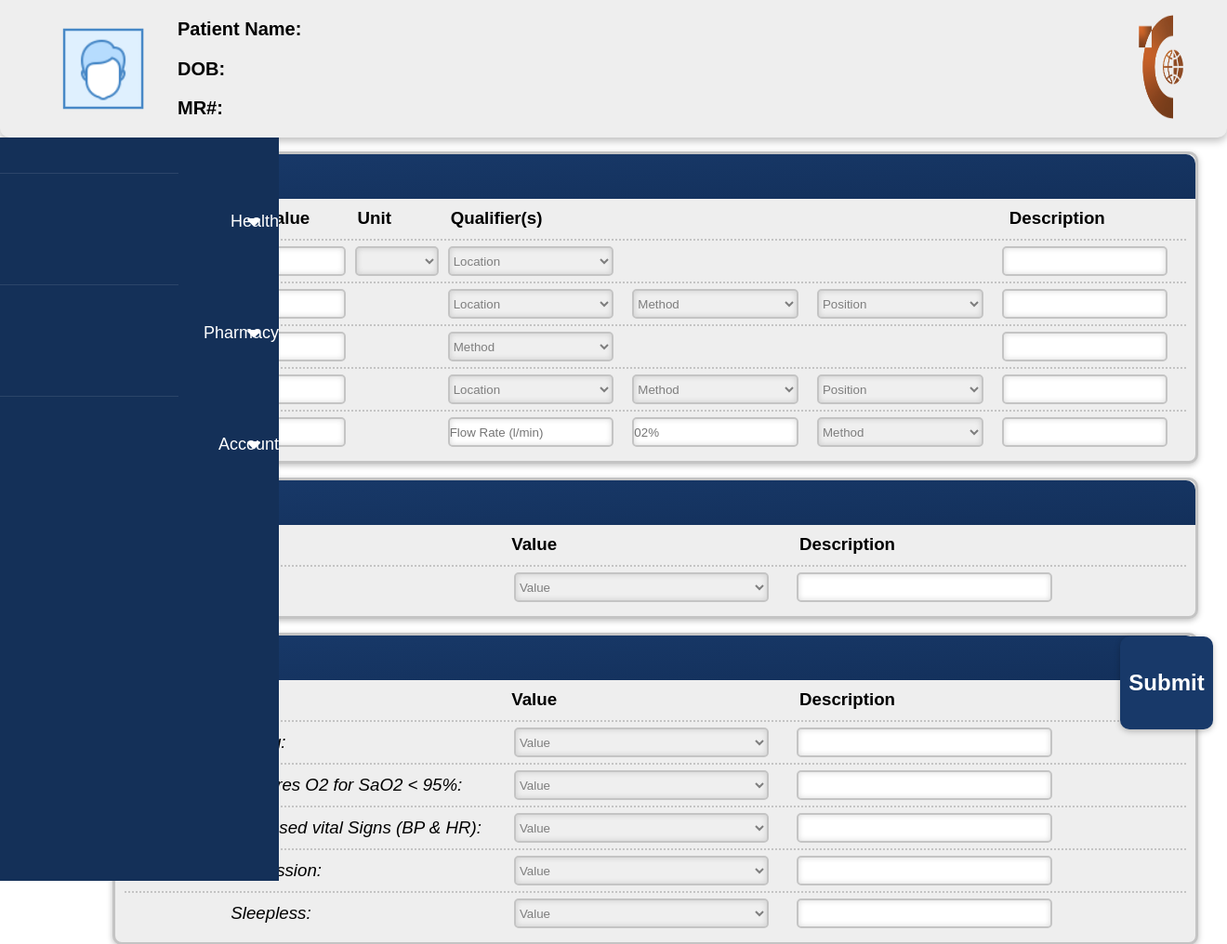
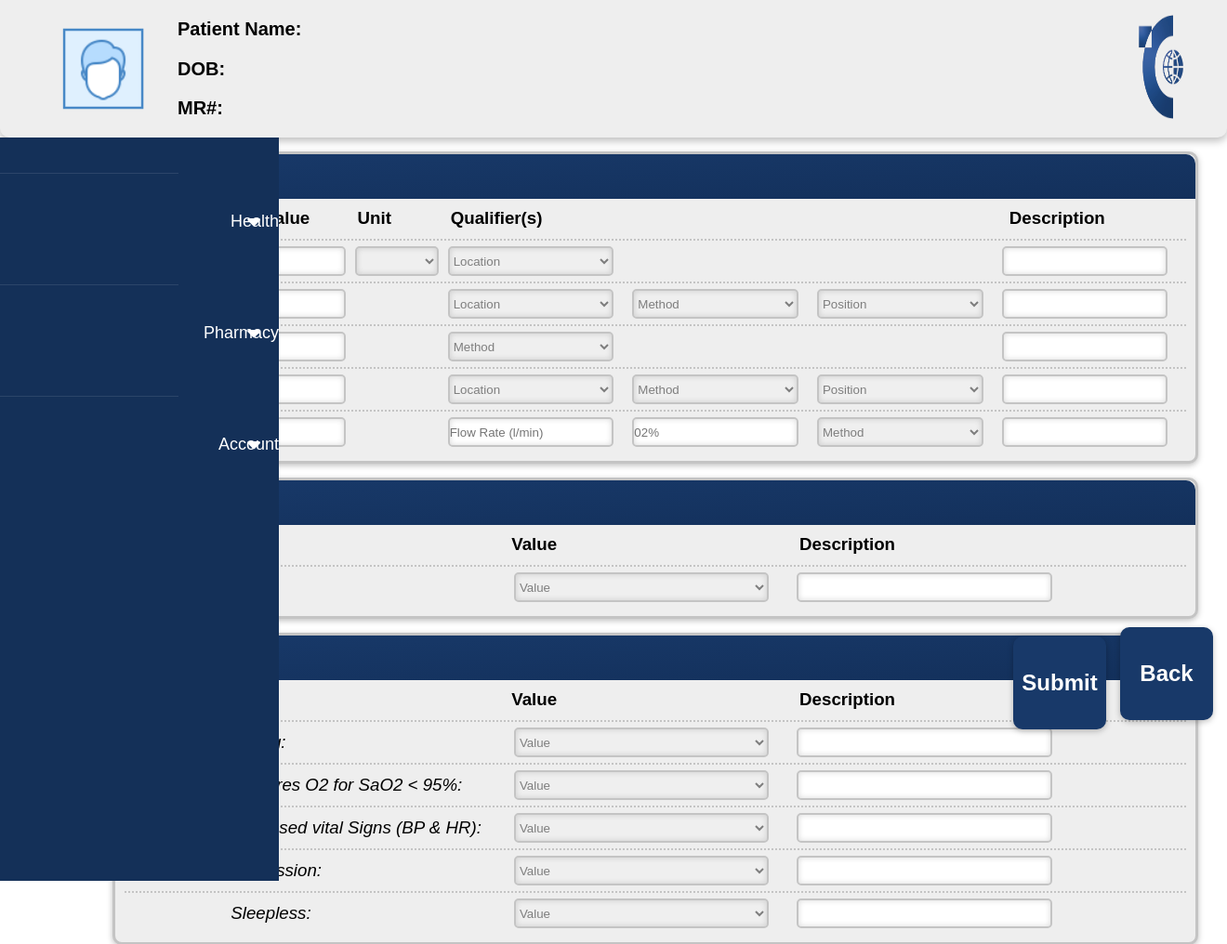
Before and after one commit to hanhasbeenbanned/MedicalCharting, a PHP site: page /Patient-Data-Forms/vitalsInput.php in a window 1320 px wide; the page is wider, and only the part inside the window is pictured. Shown: the top 1016 px of that part at 93% size. Run offline with PHP 8.4, Linux system fonts and the light colour scheme; some libraries are stand-ins or nearby versions.

Commit message:
trying to back button and style crap

```diff
--- a/medicalCharting-main/Patient-Data-Forms/vitalsInput.php
+++ b/medicalCharting-main/Patient-Data-Forms/vitalsInput.php
@@ -20,7 +20,7 @@
 <body>
 <?php
 $profilePath = "../assets/empty-profile.png";
-$headerLogoPath = "../assets/catalyst-logo.png";
+$headerLogoPath = "../assets/catalyst-logo-blue.png";
 include "../local/patientGlanceHeader.php";
 ?>
 
@@ -1357,6 +1357,7 @@ include "../local/patientGlanceHeader.php";
     </div>
 </main>
 
+<button class="submit-back-button">Back</button>
 <button id="vital-submit">Submit</button>
 
 <script src="../local/vitalDataGather.js"></script>
--- a/medicalCharting-main/local/formStyles.css
+++ b/medicalCharting-main/local/formStyles.css
@@ -17,6 +17,24 @@ body {
     box-shadow: 0px 2px 6px rgba(0, 0, 0, 0.25);
     border: none;
 }
+
+.submit-back-button{
+    position: -webkit-sticky;
+    position: sticky;
+    bottom: 25px;
+    float: right;
+    margin-right: 15px;
+    height: 100px;
+    width: 100px;
+    border-radius: 10px;
+    background: #183969;
+    color: white;
+    font-size: 1.5em;
+    font-weight: bold;
+    box-shadow: 0px 2px 6px rgba(0, 0, 0, 0.25);
+    border: none;
+}
+
 #vital-submit:hover, #patient-draft-submit:hover, #orders-submit:hover{
     background: #0c1f3b;
 }
```
